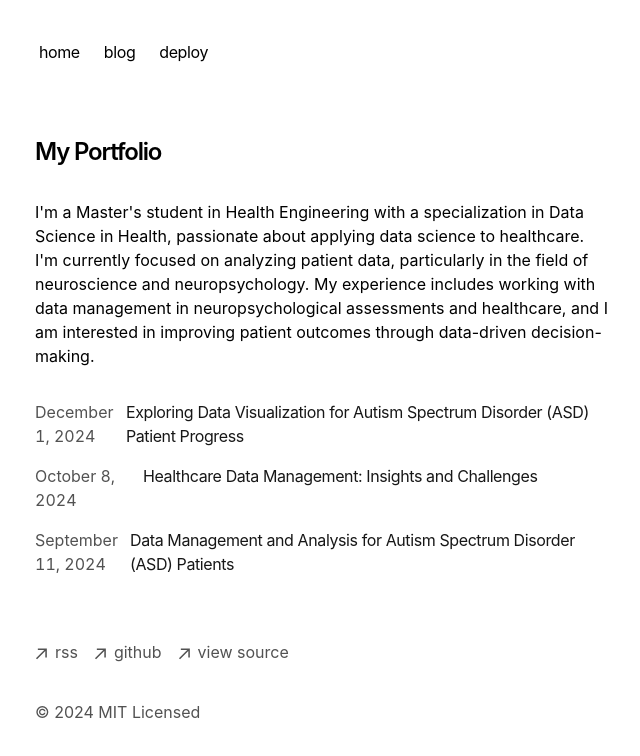
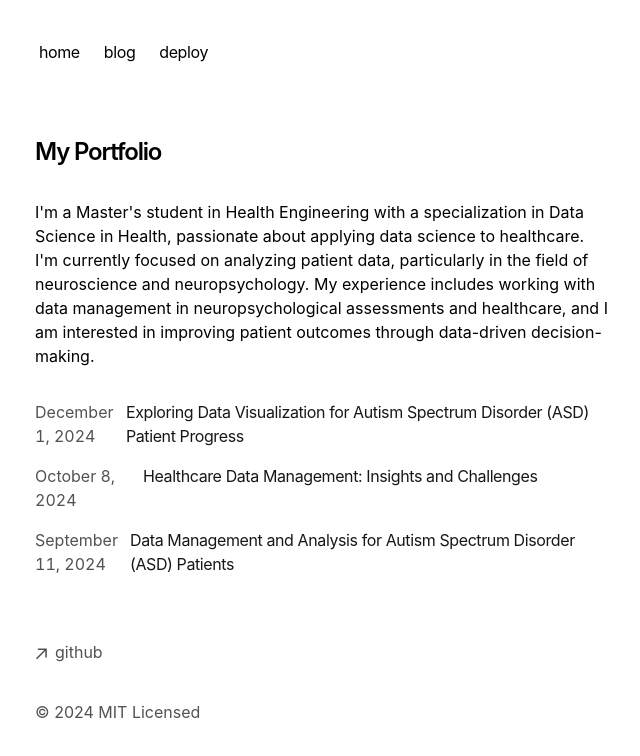
Before and after one commit to AzzouziHiba/azzouzih-projet-portfolio, a Next.js app: page / in a window 1280 px wide. Shown: the top 756 px of the page, without its empty margins (317-957 px from the left). Built offline with nearby package versions, Linux system fonts and the light colour scheme.

Commit message:
Update footer.tsx

```diff
--- a/app/components/footer.tsx
+++ b/app/components/footer.tsx
@@ -19,17 +19,7 @@
   return (
     <footer className="mb-16">
       <ul className="font-sm mt-8 flex flex-col space-x-0 space-y-2 text-neutral-600 md:flex-row md:space-x-4 md:space-y-0 dark:text-neutral-300">
-        <li>
-          <a
-            className="flex items-center transition-all hover:text-neutral-800 dark:hover:text-neutral-100"
-            rel="noopener noreferrer"
-            target="_blank"
-            href="/rss"
-          >
-            <ArrowIcon />
-            <p className="ml-2 h-7">rss</p>
-          </a>
-        </li>
+        {/* Removed RSS link */}
         <li>
           <a
             className="flex items-center transition-all hover:text-neutral-800 dark:hover:text-neutral-100"
@@ -41,17 +31,7 @@
             <p className="ml-2 h-7">github</p>
           </a>
         </li>
-        <li>
-          <a
-            className="flex items-center transition-all hover:text-neutral-800 dark:hover:text-neutral-100"
-            rel="noopener noreferrer"
-            target="_blank"
-            href="https://vercel.com/templates/next.js/portfolio-starter-kit"
-          >
-            <ArrowIcon />
-            <p className="ml-2 h-7">view source</p>
-          </a>
-        </li>
+        {/* Removed View Source link */}
       </ul>
       <p className="mt-8 text-neutral-600 dark:text-neutral-300">
         © {new Date().getFullYear()} MIT Licensed
```
